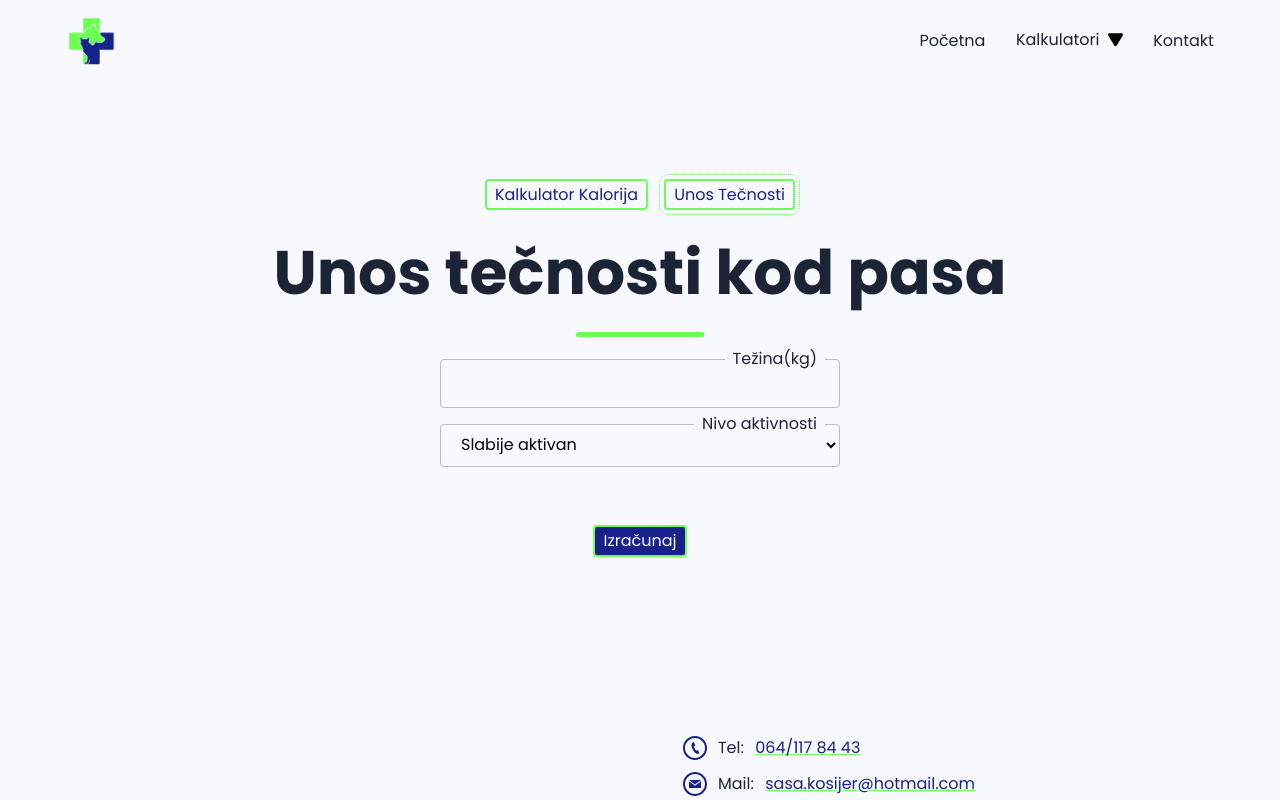
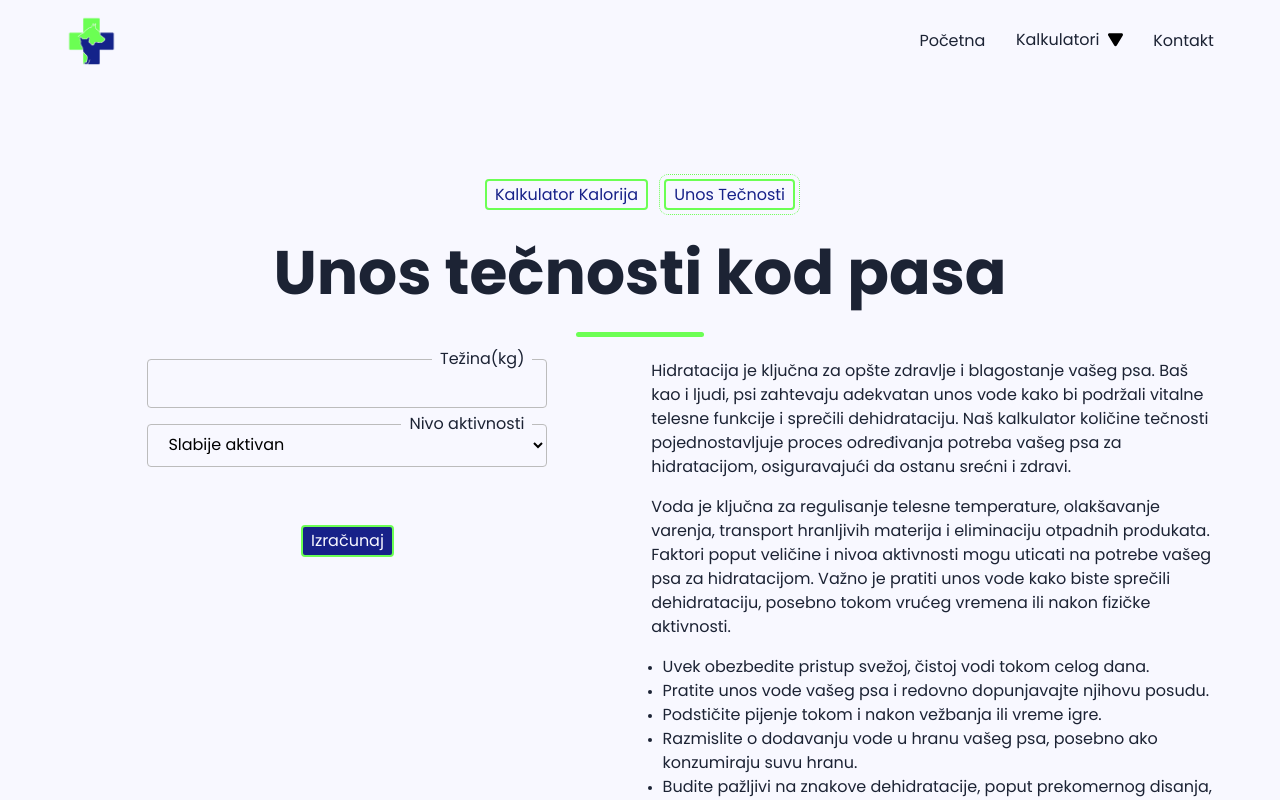
Before and after one commit to vukovicdusan/vet4pets, a Next.js app: page /kalkulator-kalorija in a window 1280 px wide. Both pictures are taken after a click on the button "Unos Tečnosti". Shown: the top 800 px of the page. Built offline with nearby package versions, Linux system fonts and the light colour scheme.

Commit message:
Added content to the LiquidCalculator

```diff
--- a/components/calculators/calorie-calculator/CalorieCalculator.jsx
+++ b/components/calculators/calorie-calculator/CalorieCalculator.jsx
@@ -155,7 +155,6 @@ const CalorieCalculator = () => {
           <button className="button">Izračunaj</button>
         </form>
         <div className={styles.info}>
-          {/* <h2></h2> */}
           <p>
             Održavanje zdrave težine ključno je za opšte blagostanje i
             dugovečnost vašeg psa. Baš kao i ljudi, psi zahtevaju uravnoteženu
--- a/components/calculators/liquid-calculator/LiquidCalculator.jsx
+++ b/components/calculators/liquid-calculator/LiquidCalculator.jsx
@@ -24,6 +24,7 @@ const LiquidCalculator = () => {
           <Underline color={"secondary"}></Underline>
         </div>
       </Title>
+      <div className={styles.switcher}>
         <form className={styles.stack} onSubmit={submitHandler}>
           <div className={styles.inputWrapper}>
             <input
@@ -58,13 +59,59 @@ const LiquidCalculator = () => {
             </label>
           </div>
           <div className="animation-container">
-          <div className={`${styles.hiddenBox} ${liquid ? styles.box : null}`}>
+            <div
+              className={`${styles.hiddenBox} ${liquid ? styles.box : null}`}
+            >
               Vaš ljubimac treba da unosi oko:
               {liquid ? " " + liquid : null} ml dnevno
             </div>
           </div>
           <button className="button">Izračunaj</button>
         </form>
+        <div className={styles.info}>
+          {/* <h2></h2> */}
+          <p>
+            Hidratacija je ključna za opšte zdravlje i blagostanje vašeg psa.
+            Baš kao i ljudi, psi zahtevaju adekvatan unos vode kako bi podržali
+            vitalne telesne funkcije i sprečili dehidrataciju. Naš kalkulator
+            količine tečnosti pojednostavljuje proces određivanja potreba vašeg
+            psa za hidratacijom, osiguravajući da ostanu srećni i zdravi.
+          </p>
+          <p>
+            Voda je ključna za regulisanje telesne temperature, olakšavanje
+            varenja, transport hranljivih materija i eliminaciju otpadnih
+            produkata. Faktori poput veličine i nivoa aktivnosti mogu uticati na
+            potrebe vašeg psa za hidratacijom. Važno je pratiti unos vode kako
+            biste sprečili dehidrataciju, posebno tokom vrućeg vremena ili nakon
+            fizičke aktivnosti.
+          </p>
+          <ul>
+            <li>
+              Uvek obezbedite pristup svežoj, čistoj vodi tokom celog dana.
+            </li>
+            <li>
+              Pratite unos vode vašeg psa i redovno dopunjavajte njihovu posudu.
+            </li>
+            <li> Podstičite pijenje tokom i nakon vežbanja ili vreme igre.</li>
+            <li>
+              Razmislite o dodavanju vode u hranu vašeg psa, posebno ako
+              konzumiraju suvu hranu.
+            </li>
+            <li>
+              Budite pažljivi na znakove dehidratacije, poput prekomernog
+              disanja, suvih desni i letargije, i potražite veterinara ako je
+              potrebno.
+            </li>
+          </ul>
+          <p>
+            Iako naš kalkulator pruža koristan početni korak, svaki pas je
+            drugačiji, a individualne okolnosti mogu zahtevati prilagođavanje
+            hidratacije. Ako imate bilo kakve brige u vezi sa nivoima
+            hidratacije vašeg psa ili ako imaju specifične zdravstvene probleme,
+            konsultujte se sa veterinarom za personalizovani savet.
+          </p>
+        </div>
+      </div>
     </div>
   );
 };
--- a/components/calculators/liquid-calculator/LiquidCalculator.module.css
+++ b/components/calculators/liquid-calculator/LiquidCalculator.module.css
@@ -6,6 +6,20 @@
 
 .stack > * + * {
   --stack-space: var(--s2);
+}
+
+.switcher {
+  composes: switcher from "@/styles/Switcher.module.css";
+}
+
+.info {
+  color: var(--text-dark);
+  composes: stack from "@/styles/Stack.module.css";
+}
+
+.info ul {
+  list-style: disc;
+  margin-left: var(--s-1);
 }
 
 .center {
```
Lines whose indentation alone changed are shown as unchanged.
